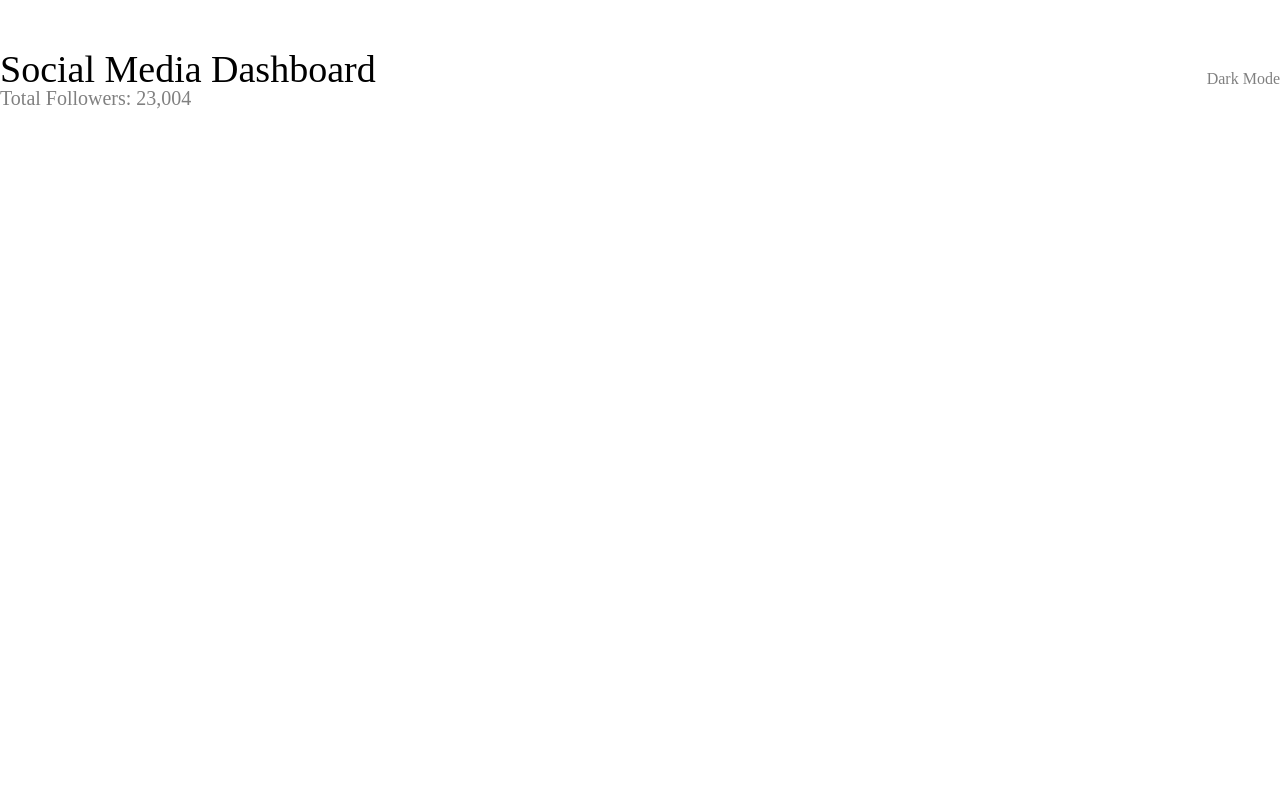
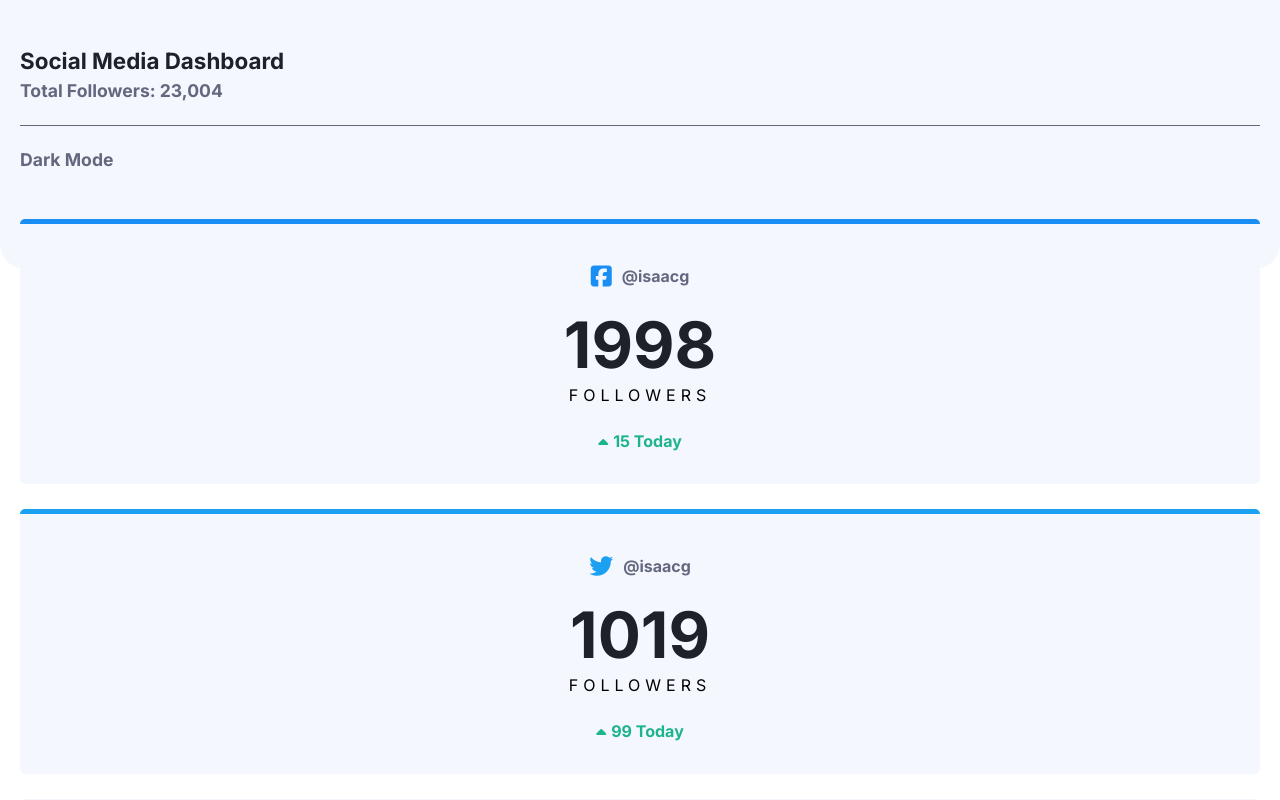
Before and after one commit to isaacgalvan10/social-media-dashboard, a React (Create React App) app: page / in a window 1280 px wide. Shown: the top 800 px of the page. Built offline with nearby package versions, Linux system fonts and the light colour scheme.

Commit message:
adding card styles

```diff
--- a/public/index.html
+++ b/public/index.html
@@ -1,17 +1,18 @@
 <!DOCTYPE html>
 <html lang="en">
+
 <head>
-    <meta charset="utf-8"/>
-    <link href="%PUBLIC_URL%/favicon.ico" rel="icon"/>
-    <meta content="width=device-width, initial-scale=1" name="viewport"/>
-    <meta content="#000000" name="theme-color"/>
-    <meta content="Web site created using create-react-app" name="description"/>
-    <link href="%PUBLIC_URL%/logo192.png" rel="apple-touch-icon"/>
+  <meta charset="utf-8" />
+  <link href="%PUBLIC_URL%/favicon.ico" rel="icon" />
+  <meta content="width=device-width, initial-scale=1" name="viewport" />
+  <meta content="#000000" name="theme-color" />
+  <meta content="Web site created using create-react-app" name="description" />
+  <link href="%PUBLIC_URL%/logo192.png" rel="apple-touch-icon" />
   <!--
       manifest.json provides metadata used when your web app is installed on a
       user's mobile device or desktop. See https://developers.google.com/web/fundamentals/web-app-manifest/
     -->
-    <link href="%PUBLIC_URL%/manifest.json" rel="manifest"/>
+  <link href="%PUBLIC_URL%/manifest.json" rel="manifest" />
   <!--
       Notice the use of %PUBLIC_URL% in the tags above.
       It will be replaced with the URL of the `public` folder during the build.
@@ -23,8 +24,8 @@
     -->
   <title>Social Media Dashboard</title>
 </head>
+
 <body>
-    <noscript>You need to enable JavaScript to run this app.</noscript>
   <div id="root"></div>
   <!--
       This HTML file is a template.
@@ -36,5 +37,7 @@
       To begin the development, run `npm start` or `yarn start`.
       To create a production bundle, use `npm run build` or `yarn build`.
     -->
+  <script src="https://kit.fontawesome.com/d3de187bce.js" crossorigin="anonymous"></script>
 </body>
+
 </html>
--- a/src/App.css
+++ b/src/App.css
@@ -1,3 +1,5 @@
-body {
-  font-family: sans-serif;
+@import url('https://fonts.googleapis.com/css2?family=Inter:wght@400;700&display=swap');
+
+#root {
+  font-family: 'Inter', sans-serif;
 }
--- a/src/components/Main.jsx
+++ b/src/components/Main.jsx
@@ -5,16 +5,59 @@ import '../styles/light.css';
 class Main extends Component {
   render() {
     return (
-      <div className="bg-color">
-        <header className="container">
+      <div className="bg-main">
+        <header>
+          <div className="container">
             <div className="titles">
               <h1>Social Media Dashboard</h1>
               <p>Total Followers: 23,004</p>
             </div>
+            <div className="seperator"></div>
             <div className="toggle">
               <span>Dark Mode</span>
             </div>
+          </div>
         </header>
+        <section className="grid-section container">
+          <div className="grid-container">
+            <div className="card card-1">
+              <div className="social">
+                <i class="fab fa-facebook-square"></i>
+                <p className="name">@isaacg</p>
+              </div>
+              <p className="number">1998</p>
+              <p className="subtitle">Followers</p>
+              <div className="daily">
+                <i class="fas fa-sort-up"></i>
+                <p className="today">15 Today</p>
+              </div>
+            </div>
+            <div className="card card-2">
+              <div className="social">
+                <i class="fab fa-twitter"></i>
+                <p className="name">@isaacg</p>
+              </div>
+              <p className="number">1019</p>
+              <p className="subtitle">Followers</p>
+              <div className="daily">
+                <i class="fas fa-sort-up"></i>
+                <p className="today">99 Today</p>
+              </div>
+            </div>
+            <div className="card card-3">
+              <div className="social">
+                <i class="fab fa-instagram"></i>
+                <p className="name">@isaacg</p>
+              </div>
+              <p className="number">1019</p>
+              <p className="subtitle">Followers</p>
+              <div className="daily">
+                <i class="fas fa-sort-up"></i>
+                <p className="today">99 Today</p>
+              </div>
+            </div>
+          </div>
+        </section>
       </div>
     );
   }
--- a/src/styles/light.css
+++ b/src/styles/light.css
@@ -1,31 +1,170 @@
+.container {
+  max-width: 1440px;
+  margin: 0 20px;
+}
+
 header {
   display: -webkit-box;
   display: -ms-flexbox;
   display: flex;
+  -webkit-box-orient: vertical;
+  -webkit-box-direction: normal;
+      -ms-flex-flow: column;
+          flex-flow: column;
   -webkit-box-pack: justify;
       -ms-flex-pack: justify;
           justify-content: space-between;
+  padding: 50px 0 50px 0;
+  background-color: #f5f7ff;
+  border-bottom-left-radius: 25px;
+  border-bottom-right-radius: 25px;
+}
+
+header h1 {
+  font-size: 1.4rem;
+  margin-bottom: 10px;
+  font-weight: 700;
+  color: #1e202a;
+}
+
+header p {
+  font-size: 1.1rem;
+  color: #63687e;
+  font-weight: 700;
+}
+
+header .seperator {
+  margin-top: 25px;
+  border-bottom: 1px solid #63687e;
+}
+
+header .toggle {
+  margin: 25px 0 50px 0;
+}
+
+header .toggle span {
+  font-size: 1.1rem;
+  color: #63687e;
+  font-weight: 700;
+}
+
+.grid-container {
+  display: -webkit-box;
+  display: -ms-flexbox;
+  display: flex;
+  -webkit-box-orient: vertical;
+  -webkit-box-direction: normal;
+      -ms-flex-flow: column;
+          flex-flow: column;
+}
+
+.grid-container .card {
+  background-color: #f5f7ff;
+  width: 100%;
+  height: 260px;
+  border-radius: 5px;
+  text-align: center;
+  margin-bottom: 25px;
+}
+
+.grid-container .card .social {
+  display: -webkit-box;
+  display: -ms-flexbox;
+  display: flex;
+  -webkit-box-pack: center;
+      -ms-flex-pack: center;
+          justify-content: center;
   -webkit-box-align: center;
       -ms-flex-align: center;
           align-items: center;
-  padding-top: 50px;
+  margin-top: 40px;
 }
 
-header h1 {
-  font-size: 38px;
+.grid-container .card .social .name {
+  color: #63687e;
+  font-weight: 700;
 }
 
-header p {
-  font-size: 20px;
-  color: grey;
+.grid-container .card .number {
+  margin: 25px 0 10px 0;
+  font-size: 4rem;
+  font-weight: 700;
+  color: #1e202a;
 }
 
-header span {
-  color: grey;
+.grid-container .card .subtitle {
+  text-transform: uppercase;
+  letter-spacing: 5px;
+  margin-bottom: 25px;
 }
 
-.container {
-  max-width: 1440px;
-  margin: 0 auto;
+.grid-container .card .daily {
+  display: -webkit-box;
+  display: -ms-flexbox;
+  display: flex;
+  -webkit-box-pack: center;
+      -ms-flex-pack: center;
+          justify-content: center;
+  -webkit-box-align: center;
+      -ms-flex-align: center;
+          align-items: center;
+}
+
+.grid-container .card-1 {
+  border-top: 5px solid #198ff5;
+  margin-top: -50px;
+}
+
+.grid-container .card-1 .fa-facebook-square {
+  color: #198ff5;
+  margin-right: 10px;
+  font-size: 1.5rem;
+}
+
+.grid-container .card-1 .daily {
+  color: #1db489;
+  font-weight: 700;
+}
+
+.grid-container .card-1 .daily .fa-sort-up {
+  margin: 10px 5px 0 0;
+}
+
+.grid-container .card-2 {
+  border-top: 5px solid #1ca0f2;
+}
+
+.grid-container .card-2 .fa-twitter {
+  color: #1ca0f2;
+  margin-right: 10px;
+  font-size: 1.5rem;
+}
+
+.grid-container .card-2 .daily {
+  color: #1db489;
+  font-weight: 700;
+}
+
+.grid-container .card-2 .daily .fa-sort-up {
+  margin: 10px 5px 0 0;
+}
+
+.grid-container .card-3 {
+  border-top: 5px solid linear-gradient(45deg, #f09433 0%, #e6683c 25%, #dc2743 50%, #cc2366 75%, #bc1888 100%);
+}
+
+.grid-container .card-3 .fa-instagram {
+  color: linear-gradient(45deg, #f09433 0%, #e6683c 25%, #dc2743 50%, #cc2366 75%, #bc1888 100%);
+  margin-right: 10px;
+  font-size: 1.5rem;
+}
+
+.grid-container .card-3 .daily {
+  color: #1db489;
+  font-weight: 700;
+}
+
+.grid-container .card-3 .daily .fa-sort-up {
+  margin: 10px 5px 0 0;
 }
 /*# sourceMappingURL=light.css.map */
--- a/src/styles/light.scss
+++ b/src/styles/light.scss
@@ -1,24 +1,158 @@
+$very-pale-blue: hsl(225, 100%, 98%);
+$light-grayish-blue: hsl(227, 47%, 96%);
+$dark-grayish-blue: hsl(228, 12%, 44%);
+$very-dark-blue: hsl(230, 17%, 14%);
+$toggle: hsl(230, 22%, 74%);
+$lime-green: hsl(163, 72%, 41%);
+$bright-red: hsl(356, 69%, 56%);
+$facebook: hsl(208, 92%, 53%);
+$twitter: hsl(203, 89%, 53%);
+$instagram: linear-gradient(45deg, #f09433 0%,#e6683c 25%,#dc2743 50%,#cc2366 75%,#bc1888 100%);
+$youtube: hsl(348, 97%, 39%);
+
+.container {
+  max-width: 1440px;
+  margin: 0 20px;
+}
+
 header {
   display: flex;
+  flex-flow: column;
   justify-content: space-between;
-  align-items: center;
-  padding-top: 50px;
+  padding: 50px 0 50px 0;
+  background-color: $very-pale-blue;
+  border-bottom-left-radius: 25px;
+  border-bottom-right-radius: 25px;
 
   h1 {
-    font-size: 38px;
+    font-size: 1.4rem;
+    margin-bottom:10px;
+    font-weight: 700;
+    color: $very-dark-blue;
   }
 
   p {
-    font-size: 20px;
-    color: grey;
+    font-size: 1.1rem;
+    color: $dark-grayish-blue;
+    font-weight: 700;
   }
 
-  span {
-    color: grey;
+  .seperator {
+    margin-top: 25px;
+    border-bottom: 1px solid $dark-grayish-blue ;
+  }
+
+  .toggle {
+    margin: 25px 0 50px 0;
+
+    span {
+      font-size: 1.1rem;
+      color: $dark-grayish-blue;
+      font-weight: 700;
+    }
   }
 }
 
-.container {
-  max-width: 1440px;
-  margin: 0 auto;
+.grid-container {
+  display: flex;
+  flex-flow: column;
+
+  .card {
+    background-color: $very-pale-blue;
+    width: 100%;
+    height: 260px;
+    border-radius: 5px;
+    text-align: center;
+    margin-bottom: 25px;
+
+    .social {
+      display: flex;
+      justify-content: center;
+      align-items: center;
+      margin-top: 40px;
+
+      .name {
+        color: $dark-grayish-blue;
+        font-weight: 700;
+      }
+    }
+
+    .number {
+      margin: 25px 0 10px 0;
+      font-size: 4rem;
+      font-weight: 700;
+      color: $very-dark-blue;
+    }
+
+    .subtitle {
+      text-transform: uppercase;
+      letter-spacing: 5px;
+      margin-bottom: 25px;
+    }
+
+    .daily {
+      display: flex;
+      justify-content: center;
+      align-items: center;
+    }
+
+  }
+
+  .card-1 {
+    border-top: 5px solid $facebook;
+    margin-top: -50px;
+
+    .fa-facebook-square {
+      color: $facebook;
+      margin-right: 10px;
+      font-size: 1.5rem;
+    }
+
+    .daily {
+      color: $lime-green;
+      font-weight: 700;
+
+      .fa-sort-up {
+        margin: 10px 5px 0 0;
+      }
+    }
+  }
+
+  .card-2 {
+    border-top: 5px solid $twitter;
+
+    .fa-twitter {
+      color: $twitter;
+      margin-right: 10px;
+      font-size: 1.5rem;
+    }
+
+    .daily {
+      color: $lime-green;
+      font-weight: 700;
+
+      .fa-sort-up {
+        margin: 10px 5px 0 0;
+      }
+    }
+  }
+
+  .card-3 {
+    border-top: 5px solid $instagram;
+
+    .fa-instagram {
+      color: $instagram;
+      margin-right: 10px;
+      font-size: 1.5rem;
+    }
+
+    .daily {
+      color: $lime-green;
+      font-weight: 700;
+
+      .fa-sort-up {
+        margin: 10px 5px 0 0;
+      }
+    }
+  }
 }
```
Also changed, not shown: 1 other file (tests, documents, lock files or other folders). Lines whose indentation alone changed are shown as unchanged.
